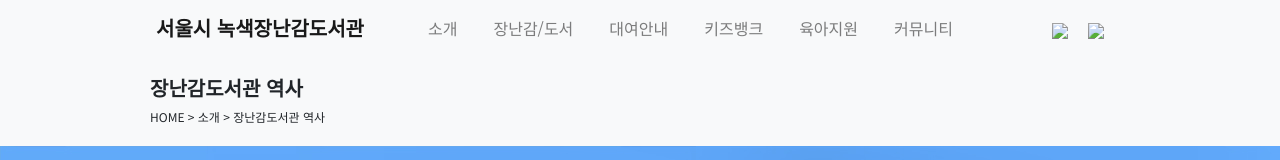
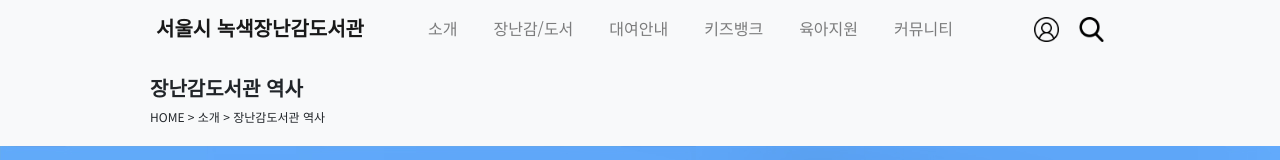
Before and after one commit to dnjfgk1287/seoultoy, a plain HTML site: page page3.html in a window 1280 px wide. Shown: the top 160 px of the page. Drawn offline with nearby package versions, Linux system fonts and the light colour scheme.

Commit message:
Update page3.html

```diff
--- a/page3.html
+++ b/page3.html
@@ -222,10 +222,10 @@
 
    <ul class="navbar-nav">
       <li class="nav-item">
-        <a class="nav-link-icon" href="#"><img src="iuser.png"></a>
+        <a class="nav-link-icon" href="#"><img src="user.png"></a>
       </li>
       <li class="nav-item">
-        <a class="nav-link-icon" href="#"> <img src="isearch.png"></a>
+        <a class="nav-link-icon" href="#"> <img src="search.png"></a>
       </li>
     </ul>
 
```
